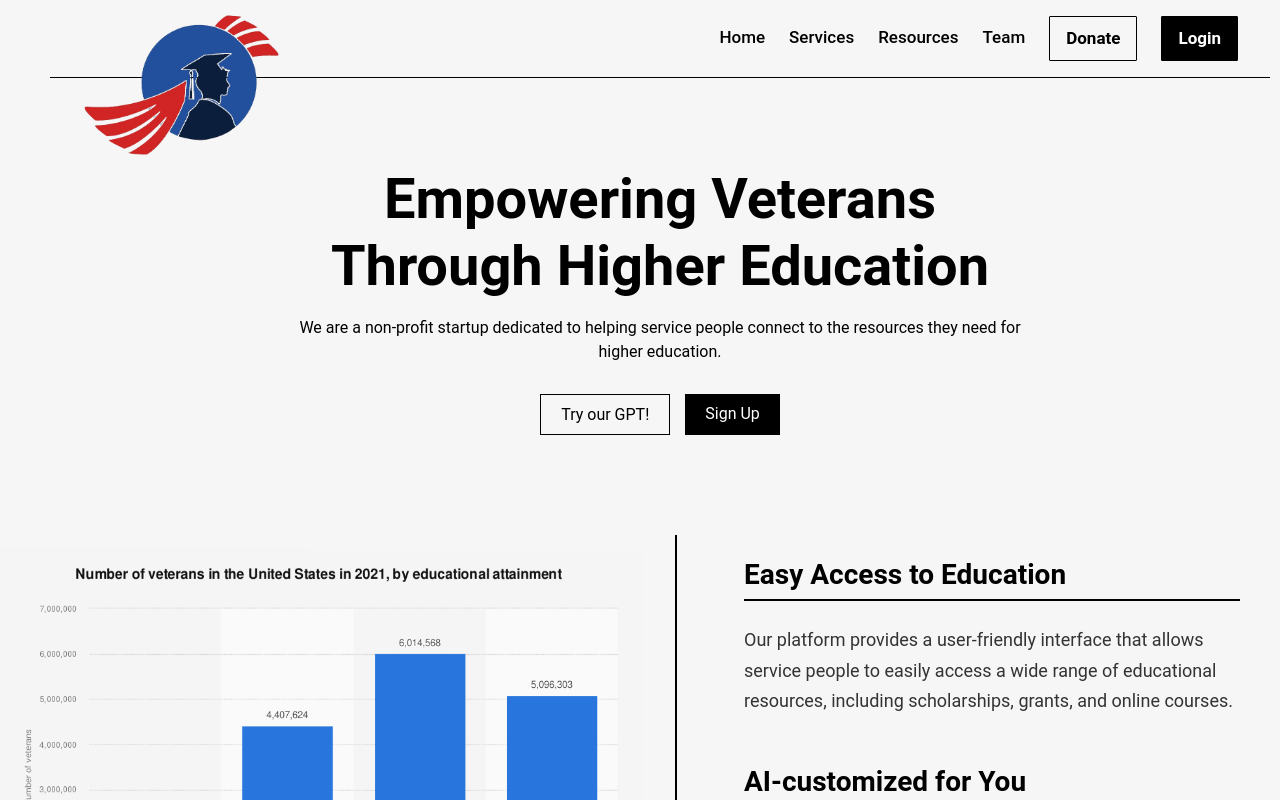
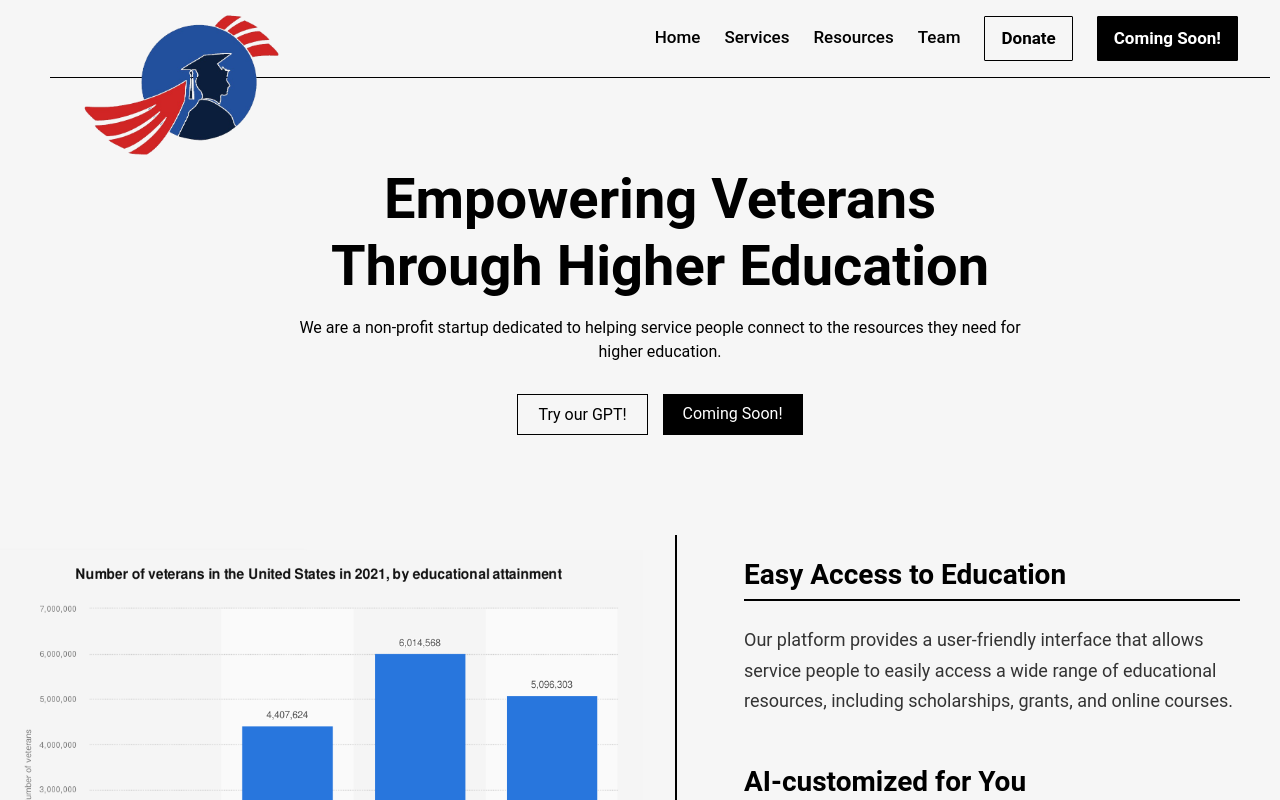
Before and after one commit to Chen-Steve/MENN-stack-dynamic-webapp, a Next.js app: page / in a window 1280 px wide. Built offline with nearby package versions, Linux system fonts and the light colour scheme.

Commit message:
changed link name login/signup to coming soon!

```diff
--- a/src/components/Header.tsx
+++ b/src/components/Header.tsx
@@ -19,7 +19,7 @@ const Header: React.FC = () => {
             {/*We provide a platform for veterans to connect with mentors, find scholarships, and learn about the college application process.*/}
             <div className={styles.actionSection}>
               <a href="https://chat.openai.com/g/g-z9E31ofob-scholarship-finder-for-servicemen" className={styles.learnMoreBtn} target="_blank" rel="noopener noreferrer">Try our GPT!</a>
-              <Link href="/signup" className={styles.signUpBtn}>Sign Up</Link>
+              <Link href="/signup" className={styles.signUpBtn}>Coming Soon!</Link>
             </div>
           </div>
         </div>
--- a/src/components/NavBar.tsx
+++ b/src/components/NavBar.tsx
@@ -12,7 +12,7 @@ const Navbar: React.FC = () => {
                 <Link href="#resources" className={styles.navbarItem}>Resources</Link>
                 <Link href="/team" className={styles.navbarItem}>Team</Link>
                 <a href="https://donate.stripe.com/aEU7sRd6j3lE59u3cc" className={`${styles.navbarItem} ${styles.donate}`} target="_blank" rel="noopener noreferrer">Donate</a>
-                <Link href="/login" className={`${styles.navbarItem} ${styles.volunteer}`}>Login</Link>
+                <Link href="/login" className={`${styles.navbarItem} ${styles.volunteer}`}>Coming Soon!</Link>
             </div>
         </div>
     );
--- a/src/styles/NavBar.module.css
+++ b/src/styles/NavBar.module.css
@@ -97,6 +97,8 @@
     padding: 0rem 1rem;
     font-size: 12px;
   }
+
+
   /* iPhone X, XS, 11 Pro, 12 Mini, 13 Mini (375px) */
 @media (max-width: 375px) {
   .navbar {
```
